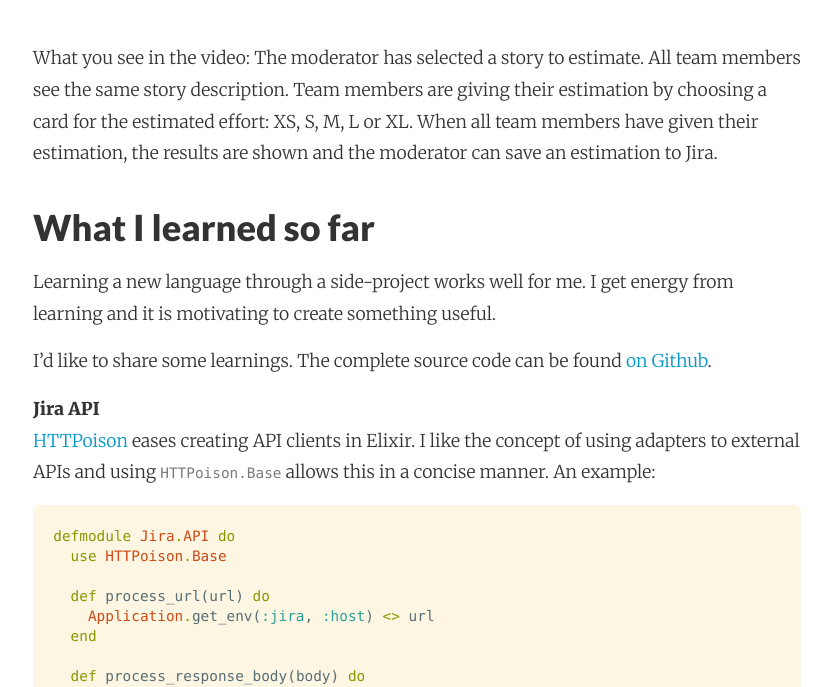
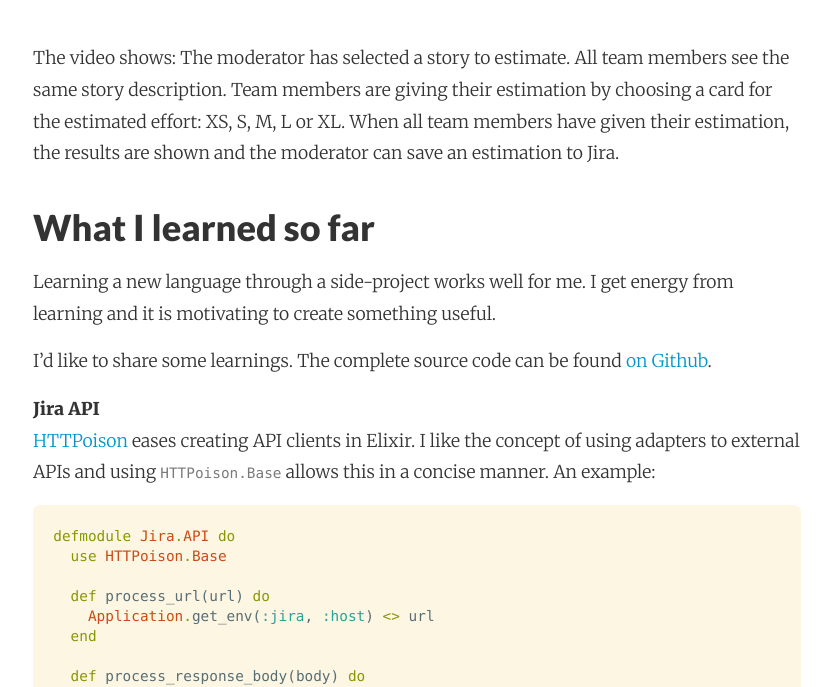
Before and after one commit to adri/adri.github.io, a Jekyll site: the page built from _posts/2017-07-05-learning-elixir-first-side-project.md, in a window 1280 px wide and 900 px high, scrolled down 3004 px, cut to the strip 213-900 px from the top of the window. Shown: the whole strip, without its empty margins (223-1055 px from the left). Built offline with Jekyll 4.4.1, drawn with Linux system fonts in a browser that asks for light colours; nearby versions of some CDN libraries; comment, search, counter and statistics services are not loaded.

Commit message:
Autocommit from wiki

```diff
--- a/_posts/2017-07-05-learning-elixir-first-side-project.md
+++ b/_posts/2017-07-05-learning-elixir-first-side-project.md
@@ -45,7 +45,7 @@ Step 2 "Estimate" and step 3 "Saving estimations in Jira" is best shown in a sho
 <div class="video-container"><iframe width="560" height="315" src="https://www.youtube.com/embed/uEaGnlmUaWE" frameborder="0" allowfullscreen></iframe></div>
 <br />
 
-What you see in the video: The moderator has selected a story to estimate. All team members see the same story description. Team members are giving their estimation by choosing a card for the estimated effort: XS, S, M, L or XL. When all team members have given their estimation, the results are shown and the moderator can save an estimation to Jira.
+The video shows: The moderator has selected a story to estimate. All team members see the same story description. Team members are giving their estimation by choosing a card for the estimated effort: XS, S, M, L or XL. When all team members have given their estimation, the results are shown and the moderator can save an estimation to Jira.
 
 ### What I learned so far
 Learning a new language through a side-project works well for me. I get energy from learning and it is motivating to create something useful.
```
